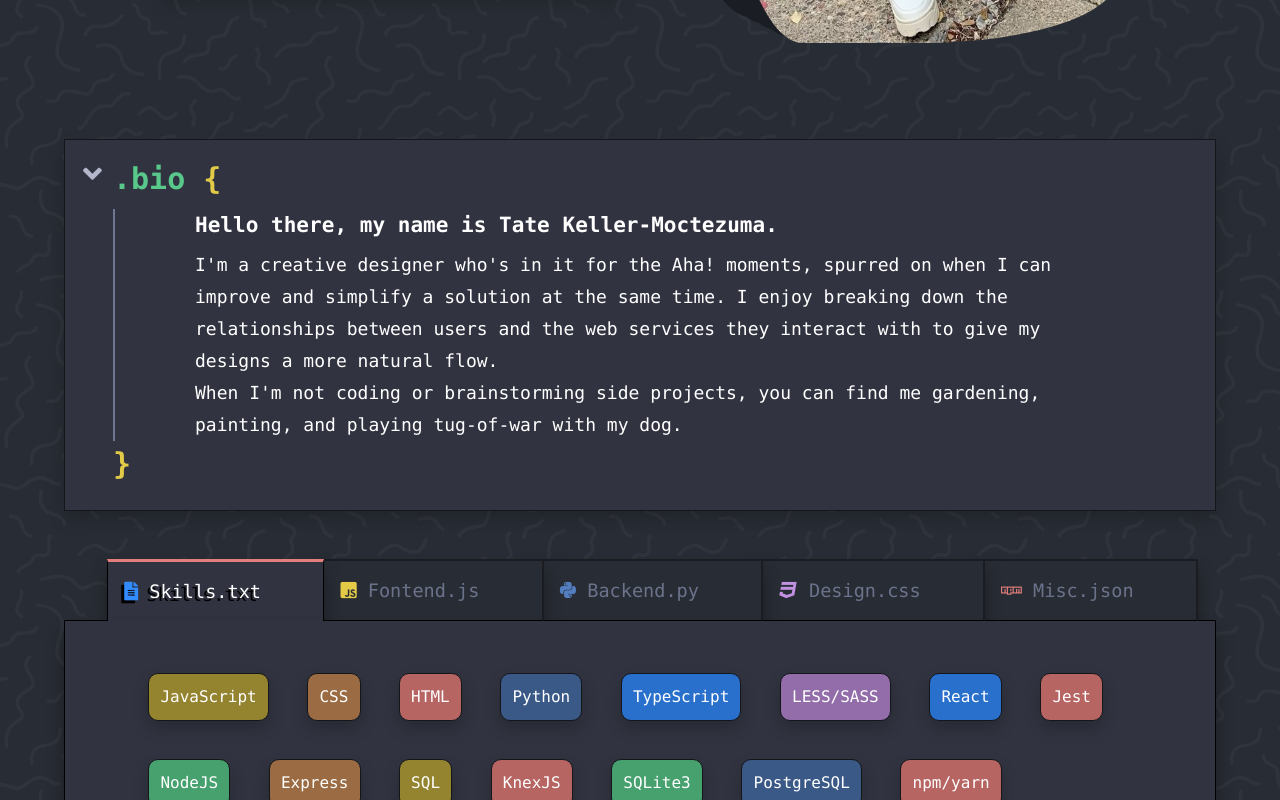
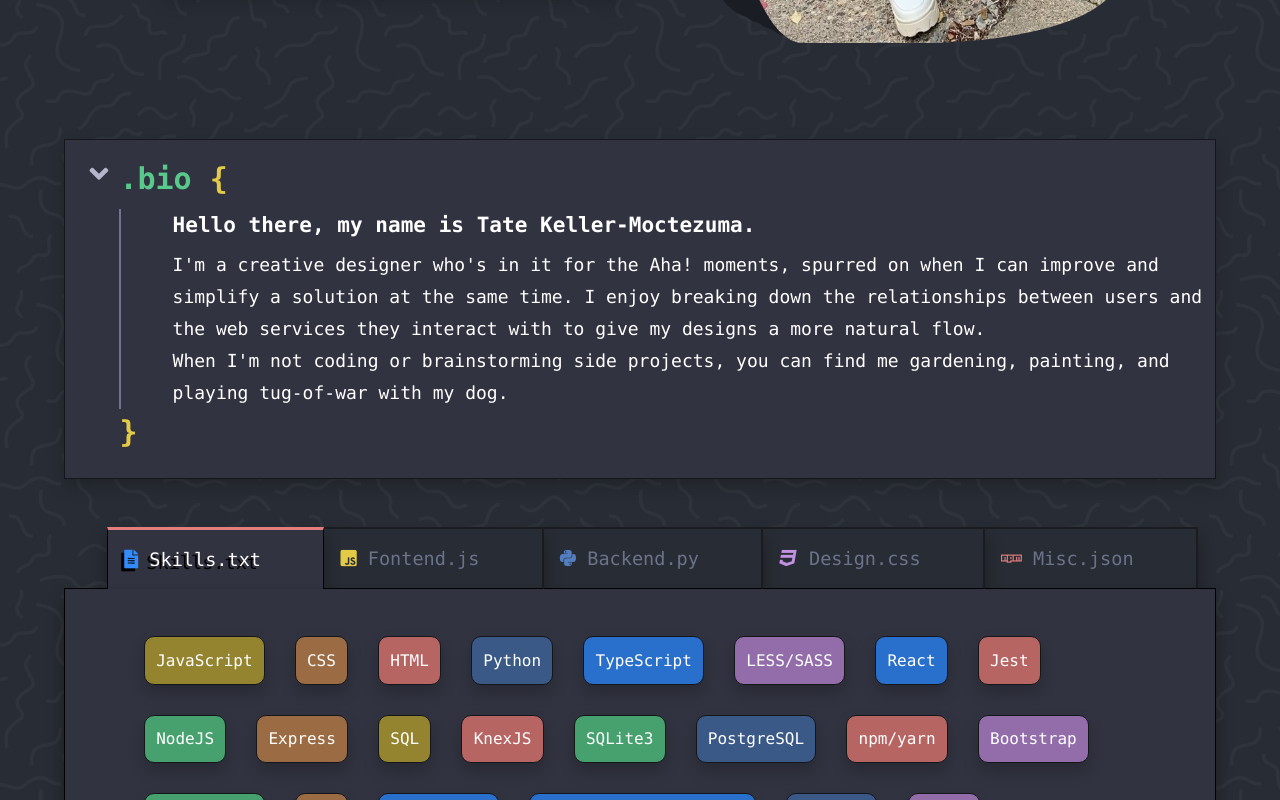
Before and after one commit to tatek1993/Portfolio, a React (Create React App) app: page / in a window 1280 px wide. Shown: the part 620-1420 px from the top of the page. Built offline with nearby package versions, Linux system fonts and the light colour scheme.

Commit message:
setting margins using calc

```diff
--- a/src/SASS/App.scss
+++ b/src/SASS/App.scss
@@ -46,7 +46,8 @@ h3 {
 
 
 .section {
-  padding: 1rem 3rem;
+  padding: 1rem calc(1vw);
+  padding-left: calc(1rem + 3vw);
   margin: 3rem calc(10vw - 4rem);
   text-align: left;
   background-color: $med-grey;
@@ -71,12 +72,14 @@ h3 {
 
 .bio {
   align-self: left;
-//   width: 70%;
-  padding: 0 5rem;
+  // padding: 0 5rem;
+  padding-left: calc(4vw);
   border-left: 2px solid $bar-grey;
-  // font-size: calc(10px + 1vmin);
   font-size: 18px;
   line-height: 2rem;
+  @media (max-width: 900px){
+    padding: 0 1rem;
+  }
 }
 
 // HEADER
@@ -244,7 +247,7 @@ h3 {
 
 .skill {
   padding: .7rem;
-  margin: 1.2rem;
+  margin: calc(.8vw + .3rem);
   border-radius: 10px;
   font-size: calc(8px + 1vh);
   white-space: nowrap;
@@ -331,7 +334,7 @@ h3 {
 }
 
 .carousel-content {
-  margin: 2rem 4rem;
+  margin: 2rem calc(8vw - 1rem);
   width: initial;
 }
 
@@ -357,6 +360,9 @@ h3 {
   flex-grow: 1;
   box-sizing: border-box;
   padding: 20px;
+  @media (max-width: 1200px) {
+    width: 100%;
+  }
 }
 // this is being used to ensure each project is taking up 50% but still has room for padding
 
```
